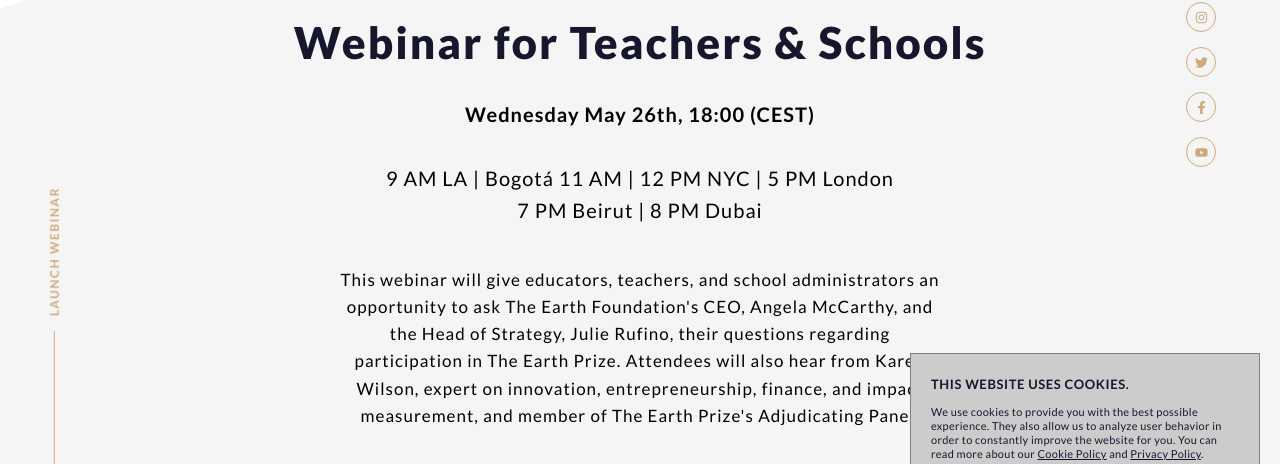
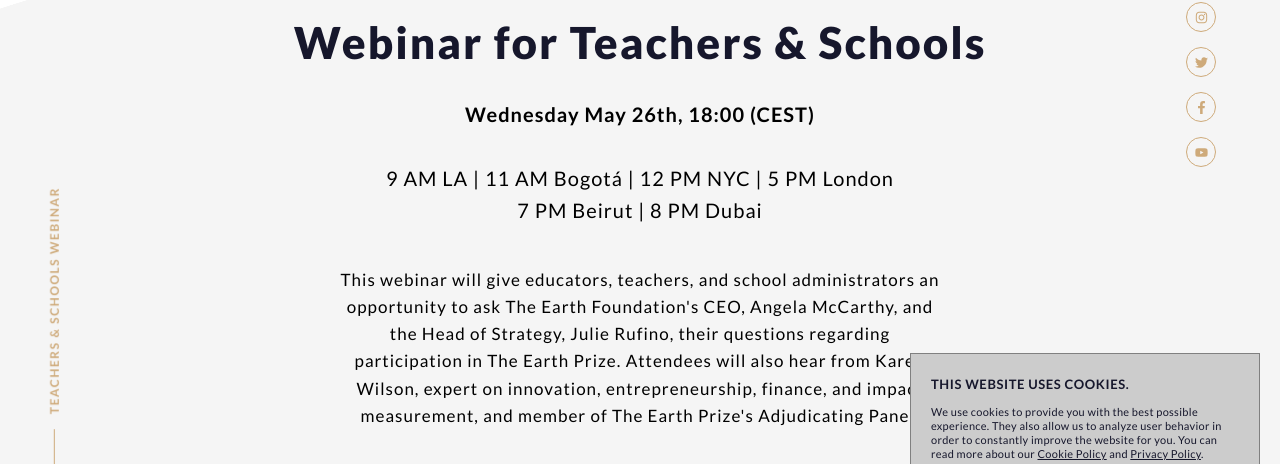
Before and after one commit to GaddMaster/earth-foundation, a Next.js app: page /webinar-teachers-schools in a window 1280 px wide. Shown: the part 263-727 px from the top of the page. Built offline with nearby package versions, Linux system fonts and the light colour scheme.

Commit message:
webinar text fixes

```diff
--- a/assets/content.js
+++ b/assets/content.js
@@ -340,7 +340,7 @@ const webinarTeachersSchools = [
         avatar: "/images/karen/avatar.jpg",
         image: "/images/karen/portrait.jpg",
         name: "Karen Wilson",
-        position: "Member of the Panel",
+        position: "Member of The Earth Prize Adjudicating Panel",
         isUnknown: false,
         paragraphs: [
             "Karen Wilson is the Founder of GV Partners and an expert on innovation, entrepreneurship, finance and impact measurement, working with private sector firms, international organizations, foundations and academia. She is also an Associate Fellow at Said Business School at Oxford University and a Visiting Lecturer at the Stockholm School of Economics in Riga. She has a Bachelors of Science from Carnegie Mellon University and an MBA from Harvard Business School."
--- a/pages/webinar-teachers-schools.jsx
+++ b/pages/webinar-teachers-schools.jsx
@@ -57,13 +57,13 @@ const Webinar = () => {
             header
             footer
         >
-            <SlideSection height={35} name="Launch webinar" color="#CEAA7A" />
+            <SlideSection height={35} name="Teachers & Schools webinar" color="#CEAA7A" />
             <SlideSocials color="#CEAA7A" style={{ top: '220px' }} />
             <div className = {styles.wrapper}>
                 <div className = {styles.container}>
                     <h1 className={styles.title}>The Earth Prize <br /> Webinar for Teachers & Schools
                     </h1>
-                  <p className={styles.text} style={{ fontSize: '20px' }}><b>Wednesday May 26th, 18:00 (CEST)</b> <br /><br /> 9 AM LA | Bogotá 11 AM | 12 PM NYC | 5 PM London <br />7 PM Beirut | 8 PM Dubai</p>
+                  <p className={styles.text} style={{ fontSize: '20px' }}><b>Wednesday May 26th, 18:00 (CEST)</b> <br /><br /> 9 AM LA | 11 AM Bogotá | 12 PM NYC | 5 PM London <br />7 PM Beirut | 8 PM Dubai</p>
                     <p className={styles.text}>This webinar will give educators, teachers, and school administrators an opportunity to ask The Earth Foundation's CEO, Angela McCarthy, and the Head of Strategy, Julie Rufino, their questions regarding participation in The Earth Prize. Attendees will also hear from Karen Wilson, expert on innovation, entrepreneurship, finance, and impact measurement, and member of The Earth Prize's Adjudicating Panel.</p>
                   <Link href="https://zoom.us/webinar/register/WN_IN7dcO9GQ82HLIv8vy3pig">
                         <button className={styles.button}>Register for the webinar</button>
```
